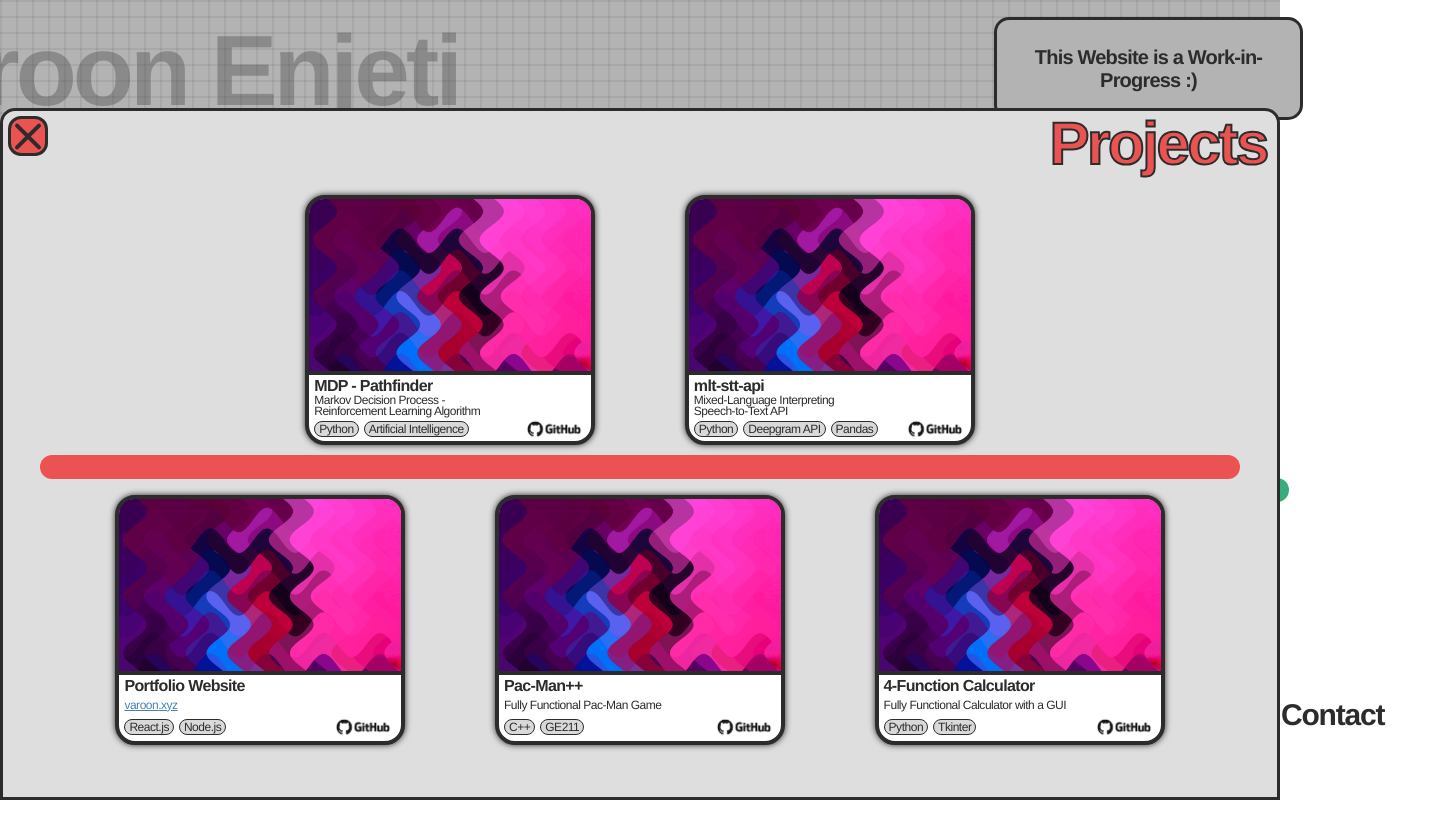
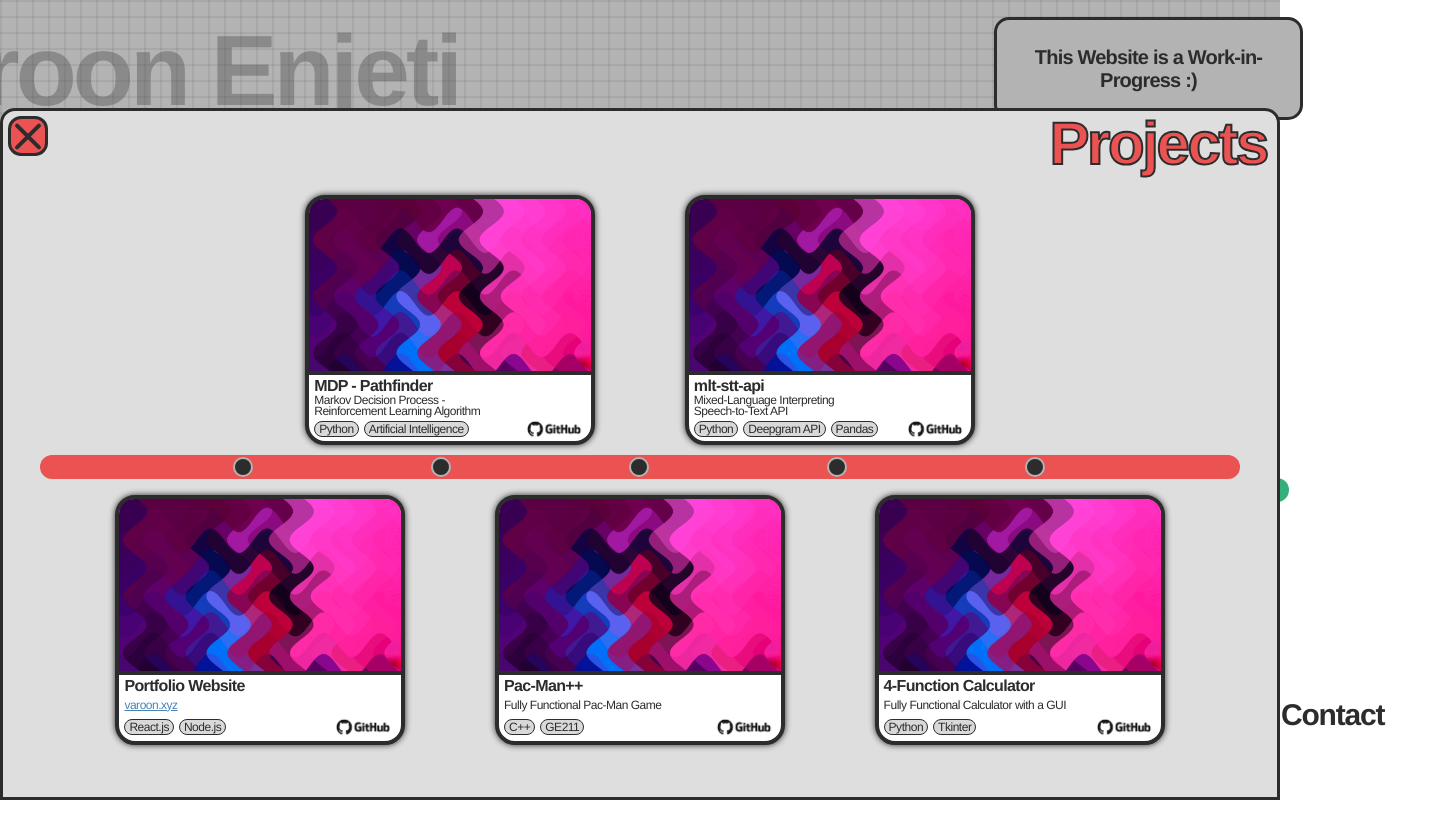
Before and after one commit to varoon-enjeti/portfolio-website, a React (Create React App) app: page / in a window 1280 px wide. Both pictures are taken after a click on the button "Projects". Shown: the top 838 px of the page, 1455 px wide, since content can reach past the window. Built offline with nearby package versions, Linux system fonts and the light colour scheme.

Commit message:
added dots to proj

```diff
--- a/src/components/pages/projects.jsx
+++ b/src/components/pages/projects.jsx
@@ -59,6 +59,13 @@ export default function Project({setProject}) {
                             />
                         </div>
                     </div>
+                    <div className="proj-dots">
+                        <div className="dot"></div>
+                        <div className="dot"></div>
+                        <div className="dot"></div>
+                        <div className="dot"></div>
+                        <div className="dot"></div>
+                    </div>
                 </div>
             </div>
         </div>
--- a/src/styles/pages-styles/projects.css
+++ b/src/styles/pages-styles/projects.css
@@ -134,6 +134,15 @@
     margin-top: 40px;
 }
 
+.proj-dots {
+    width: 100%;
+    height: 100%;
+    display: flex;
+    margin-top: -56px;
+    margin-left: 215px;
+    gap: 200px;
+}
+
 @media screen and (max-width: 620px) {
     .subpage {
         top: 54px;
```
